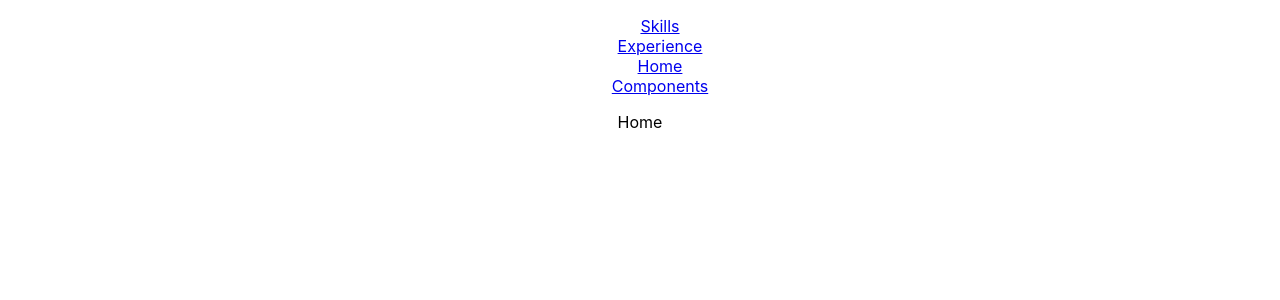
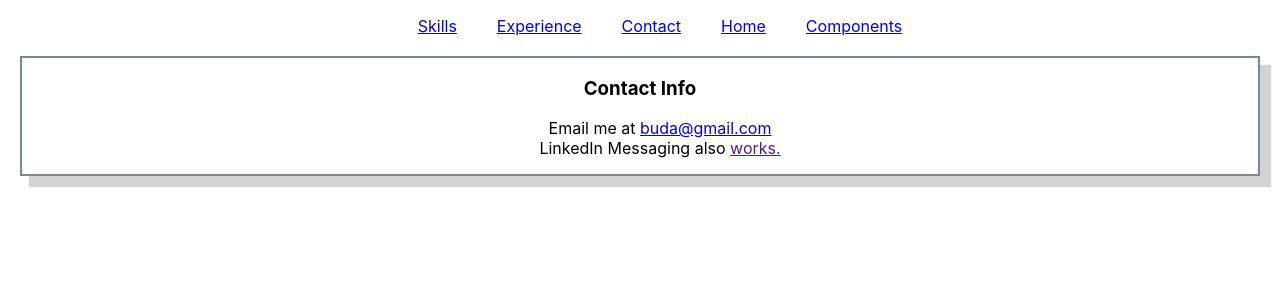
Before and after one commit to budajeff/portfolio-react, a React (Create React App) app: page /contact in a window 1280 px wide. Shown: the top 300 px of the page. Built offline with nearby package versions, Linux system fonts and the light colour scheme.

Commit message:
contact page

```diff
--- a/src/Card.js
+++ b/src/Card.js
@@ -6,10 +6,10 @@ export default function Card(
     { title = 'Example Card Title',
         imageHref = './images/dbeaver.png',
         subtitle = 'Sub-title',
-        details = ['detail 1', 'detail 2'] }) {
-    return (
-        <section className='card'>
-            <h3>{title}</h3>
+        details = ['detail 1', 'detail 2'],
+        children }) {
+
+    const standardContent = (
         <div className='card-flex'>
             <section className='image-section'>
                 <img className='card-img' src={dbeaver}></img>
@@ -21,7 +21,12 @@ export default function Card(
                 </div>
             </section>
         </div>
+    );
 
+    return (
+        <section className='card'>
+            <h3>{title}</h3>
+            {children ? children : standardContent}
         </section>
     );
 }
--- /dev/null
+++ b/src/ContactPage.js
@@ -0,0 +1,27 @@
+import Card from './Card';
+import SiteData from './SiteData';
+
+export default function ContactPage() {
+
+    const siteData = SiteData();
+    const emailHref = 'mailto:' + siteData.contactInfo.email;
+
+    const cardContent = (
+        <ul>
+            <li>
+                Email me at <a href={emailHref}>buda@gmail.com</a>
+            </li>
+            <li>
+                LinkedIn Messaging also <a href={siteData.contactInfo.linkedInUri}>works.</a>
+            </li>
+        </ul>
+    );
+    return (
+        <Card
+            title='Contact Info'
+            subtitle={"I'd like to hear from you."}
+        >
+            {cardContent}
+        </Card>
+    );
+}
--- a/src/NavBar.css
+++ b/src/NavBar.css
@@ -1,3 +1,7 @@
 ul {
     list-style-type: none;
 }
+.nav-list li{
+    margin: 20px;
+    display: inline;
+}
--- a/src/NavBar.js
+++ b/src/NavBar.js
@@ -10,19 +10,24 @@ import SkillsPage from "./SkillsPage";
 import HomePage from "./HomePage";
 import ExperiencePage from "./ExperiencePage";
 import ComponentTestPage from "./ComponentTestPage";
+import ContactPage from "./ContactPage";
 
 export default function NavBar() {
     return (
         <Router>
             <div>
                 <nav>
-                    <ul>
+                    <ul className='nav-list'>
                         <li>
                             <Link to="/skills">Skills</Link>
                         </li>
                         <li>
                             <Link to="/experience">Experience</Link>
                         </li>
+                        <li>
+                            <Link to="/contact">Contact</Link>
+                        </li>
+
                         <li>
                             <Link to="/">Home</Link>
                         </li>
@@ -38,6 +43,9 @@ export default function NavBar() {
                     <Route path="/experience">
                         <ExperiencePage />
                     </Route>
+                    <Route path="/contact">
+                        <ContactPage />
+                    </Route>
                     <Route path="/component-test">
                         <ComponentTestPage/>
                     </Route>
--- a/src/SiteData.js
+++ b/src/SiteData.js
@@ -6,17 +6,24 @@ export default function getSiteData() {
         keywords: ['JavaScript', 'Angular', 'React'],
         subtitle: 'I really enjoy working on the front end!',
         details: [
-          'I have worked with Angular (and AngularJS) for several years at Thomson Reuters, but I prefer ReactJS which I teach at Thinkful.',
-          'I prefer open-source components from libraries like BootstrapJS over custom component coding.',
+          'I have worked with Angular (and AngularJS) for several years at Thomson Reuters, but I prefer ReactJS which I teach at Thinkful/Chegg.',
+          'I prefer using components from open-source libraries like BootstrapJS over custom component coding.',
           "Visual Studio Code is my favorite code editor even though I've with Visual Studio longer."
         ]
       },
       {
         name: 'Back End Web Development',
-        keywords: ['.Net Core', 'ASP.Net Web APi']
+        subtitle: 'I am great at writing REST APIs.',
+        keywords: ['ASP.Net Web API', '.Net Core', 'ExpressJS/Node'],
+        details: [
+          'I have several years of experience designing and implementing REST APIs using C# and ASP .Net Web API.',
+          'At Thinkful I mentor and grade students who write simple backends using ExpressJS. I do not have extensive experience with that stack but I could ramp up quickly and independently if necessary.',
+          'I have also done a couple small projects at Thomson Reuters using .Net Core and I look forward to using in more in the future.'
+        ]
       },
       {
         name: 'Database Development',
+        keywords: ['Postgres', 'MS SQL Server', 'Oracle'],
         title: "In the past I've spent a lot of time in relational databases.",
         subTitle: undefined,
         details: [
@@ -24,11 +31,10 @@ export default function getSiteData() {
           "I have tuned queries for performance using A, B, C",
           "I haven't had to use much SQL recently but I could ramp up as necessary."
         ],
-        keywords: ['SQL']
       },
       {
         name: 'Collaborating with People',
-        title: "I prefer to collaborate with a team over building software as an individual."
+        title: "I prefer to collaborate with a team over building software as an individual because that method produces better results in less time."
       }
     ],
     jobData: [
@@ -51,6 +57,11 @@ export default function getSiteData() {
     education: {},
     awards: [
 
-    ]
+    ],
+    contactInfo: {
+      email: 'budajeff@gmail.com',
+      linkedInUri: '',
+
+    }
   };
 }
```
Also changed, not shown: src/ContactPage.css (added). Lines whose indentation alone changed are shown as unchanged.
